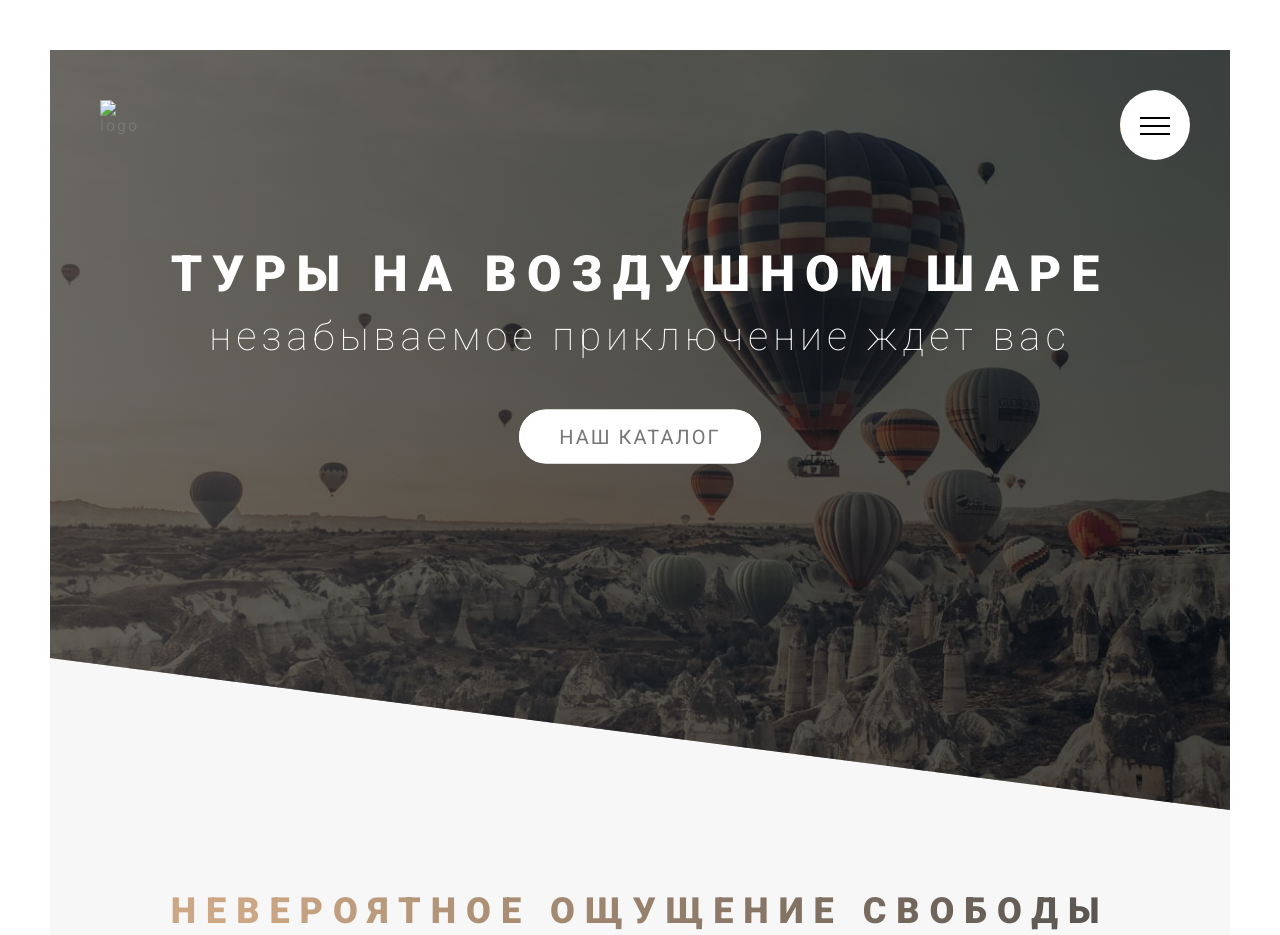
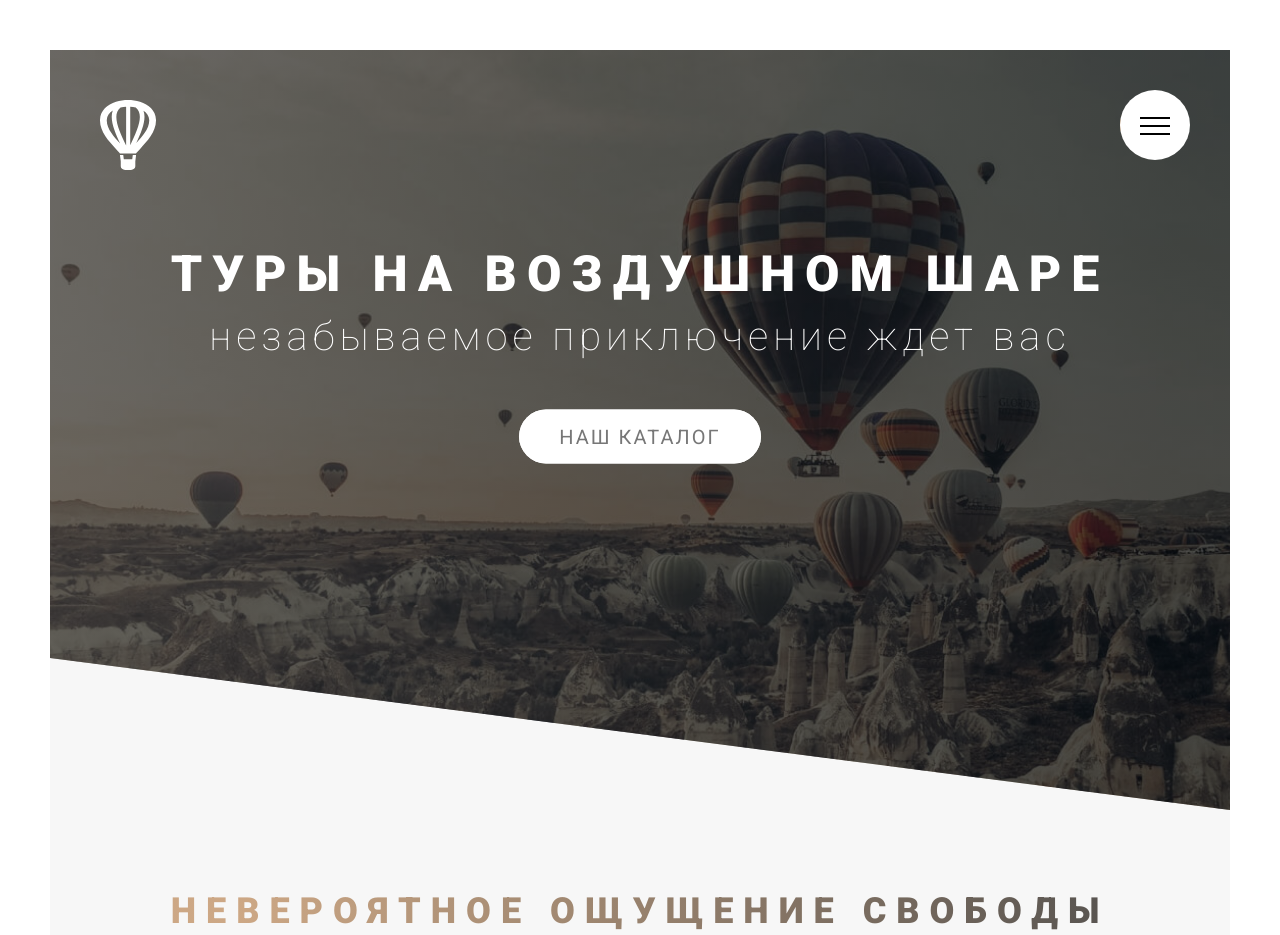
Before and after one commit to salkynio/Air-ballon-tours, a plain HTML site: page index.html in a window 1280 px wide. Shown: the top 935 px of the page. Drawn offline with Linux system fonts and the light colour scheme; the site is published under a folder, as on GitHub Pages, so addresses that start at the root find nothing.

Commit message:
Update index.html

```diff
--- a/index.html
+++ b/index.html
@@ -37,7 +37,7 @@
     </div>
     <header class="header">
         <div class="header__logo">
-            <img src="/icon/Icon-logo.svg" alt="logo">
+            <img src="icon/Icon-logo.svg" alt="logo">
         </div>
         <div class="header__box">
             <h1 class="title">
```
